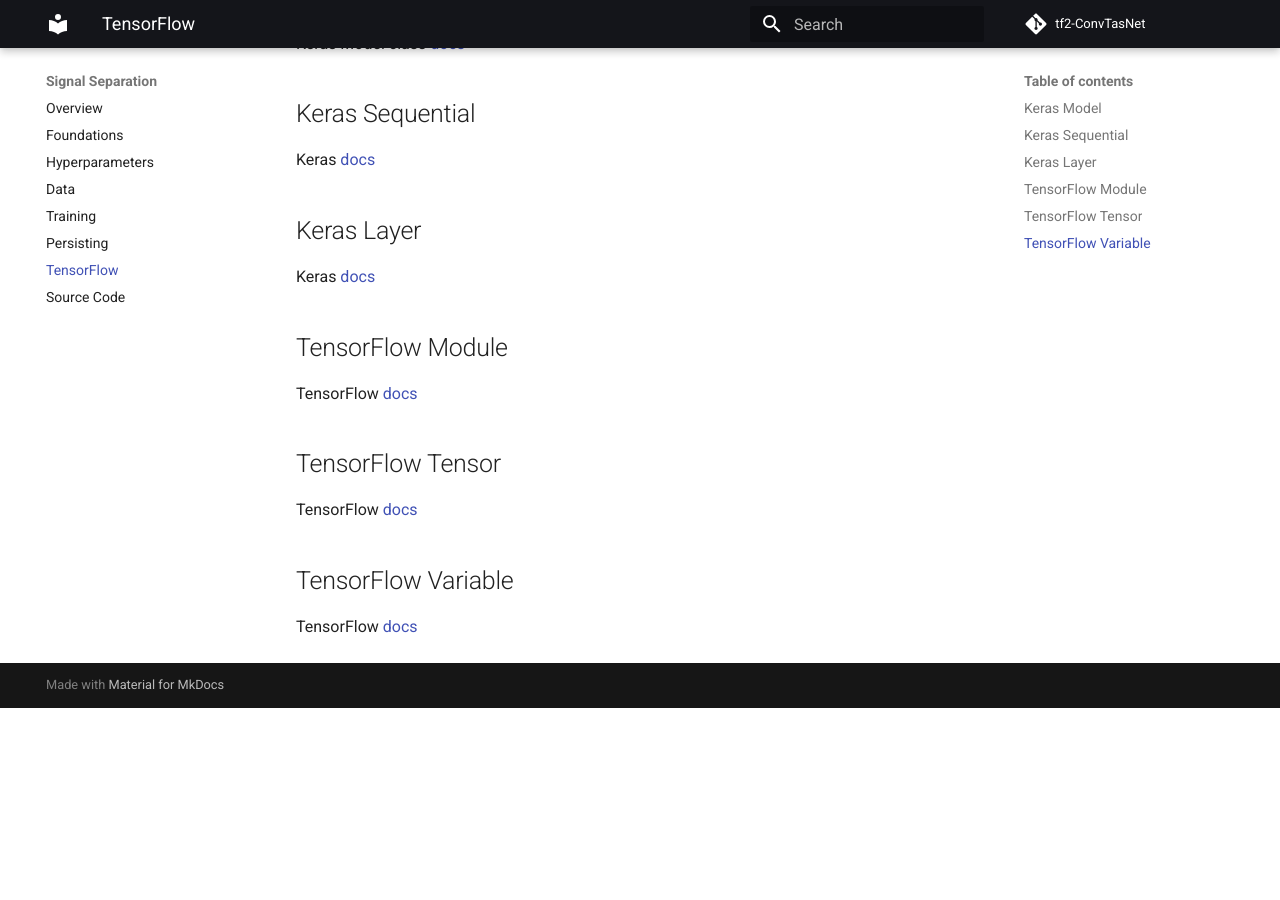
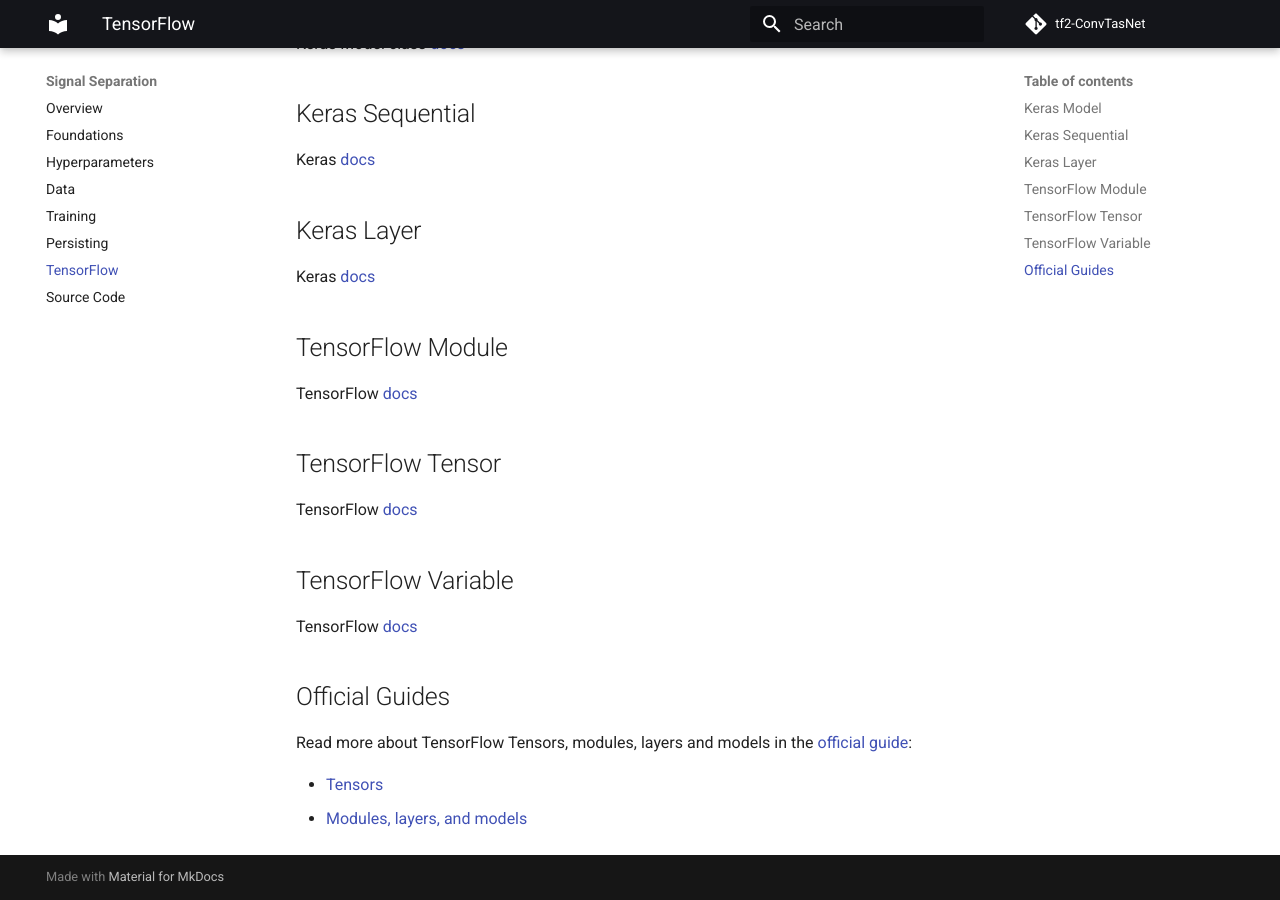
Before and after one commit to ishine/tf2-ConvTasNet, an MkDocs documentation site: the page built from docs/tensorflow.md, in a window 1280 px wide and 900 px high, scrolled down 1398 px. Built offline with MkDocs 1.6.1 and Material for MkDocs 9.7.7, drawn with Linux system fonts in a browser that asks for light colours; comment, search, counter and statistics services are not loaded; before the commit the page ends 2106 px from its top, so only the background shows below that.

Commit message:
added links to official guides

```diff
--- a/docs/tensorflow.md
+++ b/docs/tensorflow.md
@@ -67,3 +67,10 @@
 ## TensorFlow Variable
 
 TensorFlow [docs](https://www.tensorflow.org/api_docs/python/tf/Variable)
+
+## Official Guides
+
+Read more about TensorFlow Tensors, modules, layers and models in the [official guide](https://www.tensorflow.org/guide):
+
+- [Tensors](https://www.tensorflow.org/guide/tensor)
+- [Modules, layers, and models](https://www.tensorflow.org/guide/intro_to_modules)
```
